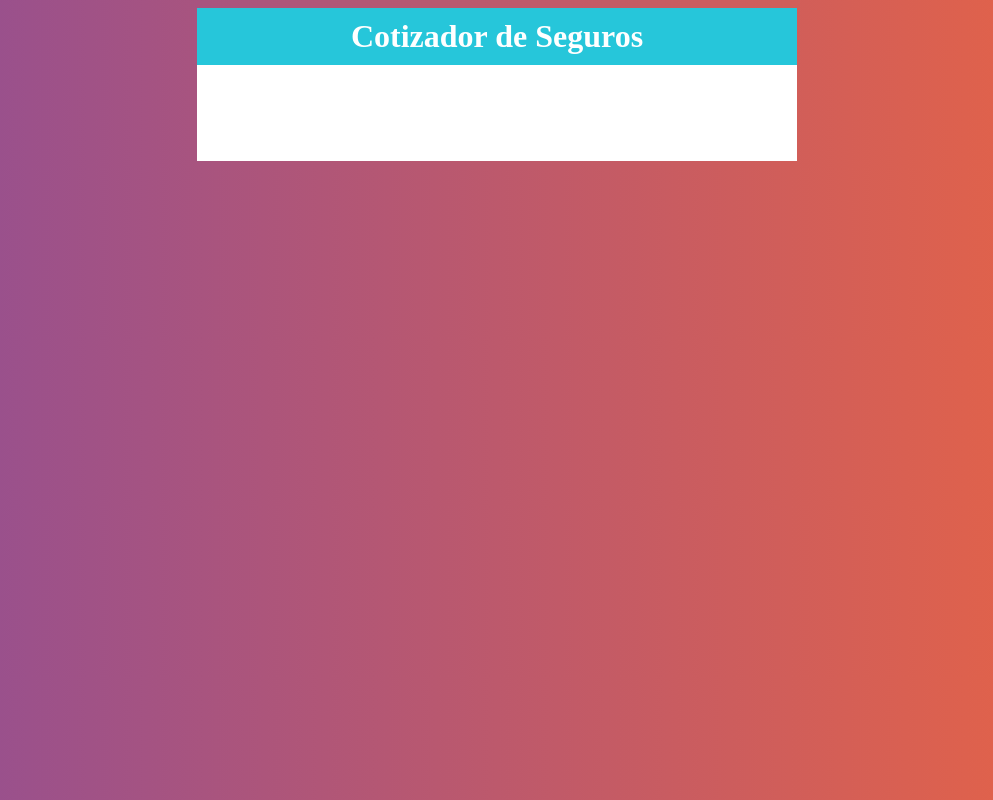
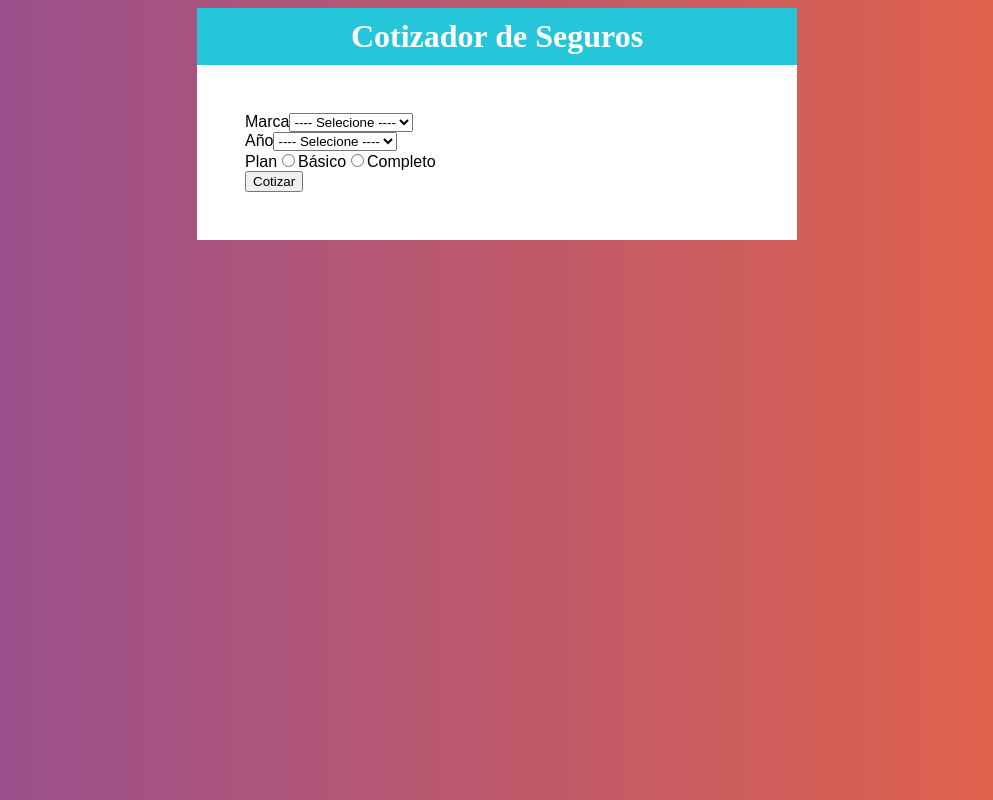
Before and after one commit to danieldamian09/cotizador-seguro-automovil, a React (Create React App) app in the folder cotizador-seguros/: page / in a window 1280 px wide. Shown: the whole page, without its empty margins (143-1136 px from the left). Built offline with nearby package versions, Linux system fonts and the light colour scheme; the HTML template or start-up script is replaced by a standard one.

Commit message:
Creando el formulario

```diff
--- a/cotizador-seguros/src/App.js
+++ b/cotizador-seguros/src/App.js
@@ -1,6 +1,7 @@
 import React from 'react';
 import Header from './components/Header'
 import styled from '@emotion/styled';
+import Formulario from './components/Formulario';
 
 const Contenedor = styled.div`
     max-width: 600px;
@@ -21,7 +22,7 @@
       />
 
       <ContenedorFormulario>
-
+        <Formulario />
       </ContenedorFormulario>
     </Contenedor>
 
--- /dev/null
+++ b/cotizador-seguros/src/components/Formulario.jsx
@@ -0,0 +1,48 @@
+import React from 'react'
+
+function Formulario() {
+    return (
+        <form>
+            <div>
+                <label htmlFor="">Marca</label>
+                <select name="" id="">
+                    <option value="">---- Selecione ----</option>
+                    <option value="americano">Americano</option>
+                    <option value="europeo">Europeo</option>
+                    <option value="asiatico">Asiatico</option>
+                </select>
+            </div>
+            <div>
+                <label htmlFor="">Año</label>
+                <select name="" id="">
+                    <option value="">---- Selecione ----</option>
+                    <option value="2021">2021</option>
+                    <option value="2020">2020</option>
+                    <option value="2019">2019</option>
+                    <option value="2018">2018</option>
+                    <option value="2017">2017</option>
+                    <option value="2016">2016</option>
+                    <option value="2015">2015</option>
+                    <option value="2014">2014</option>
+                    <option value="2013">2013</option>
+                    <option value="2012">2012</option>
+                </select>
+            </div>
+            <div>
+                <label htmlFor="">Plan</label>
+                <input type="radio"
+                    name="plan"
+                    value="basico"
+                />Básico
+
+                <input type="radio"
+                    name="plan"
+                    value="completo"
+                />Completo
+            </div>
+            <button type="button">Cotizar</button>
+        </form>
+    )
+}
+
+export default Formulario
```
Lines whose indentation alone changed are shown as unchanged.
